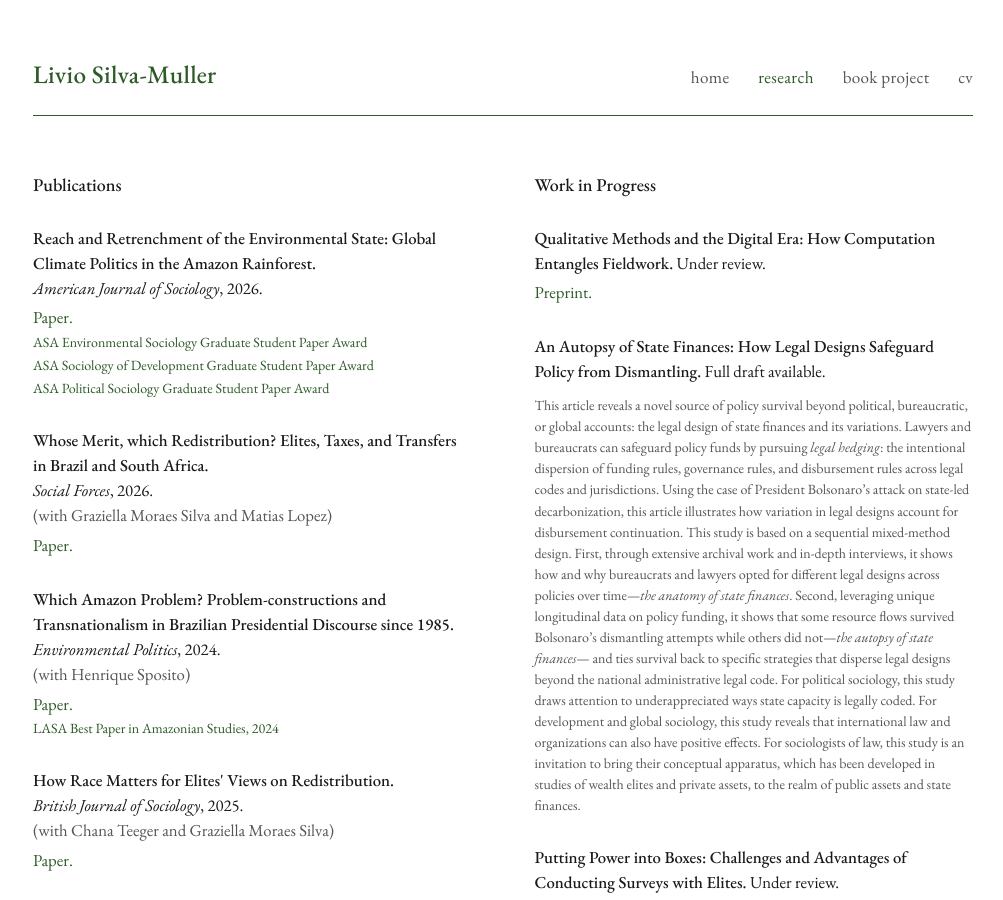
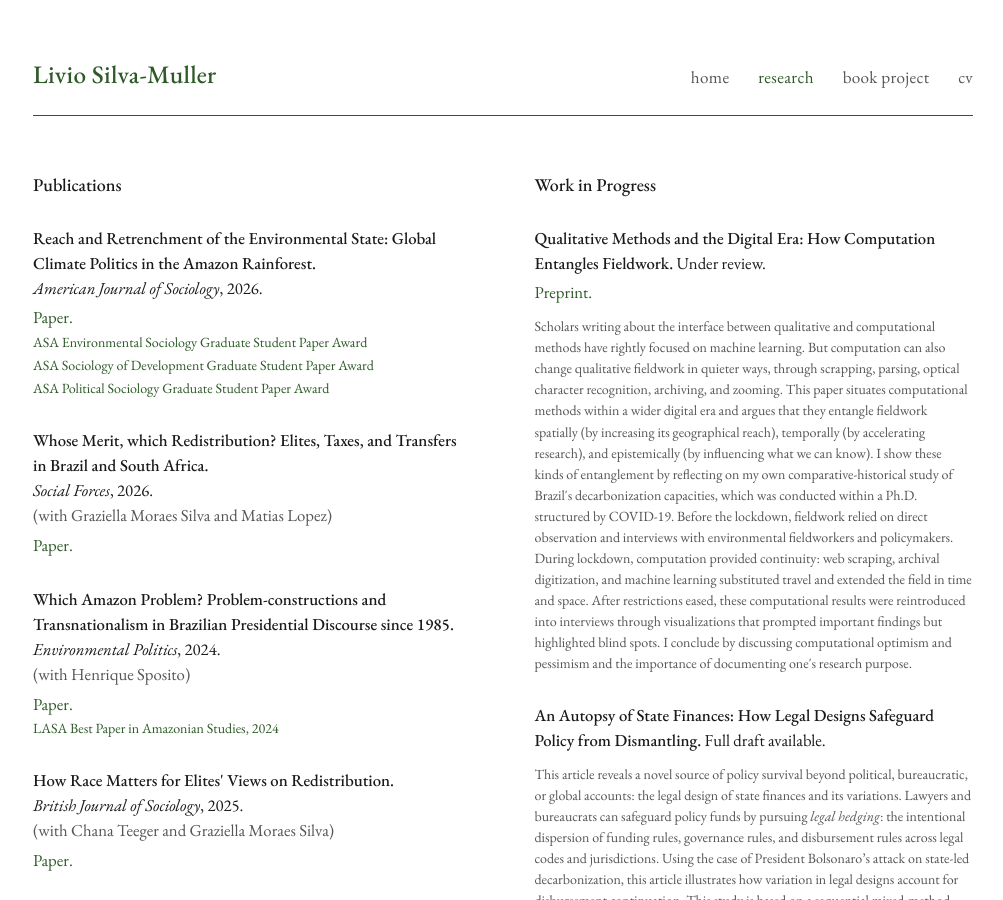
Before and after one commit to liviosilvamuller/liviosilvamuller.github.io, a Jekyll site: the page built from research.md, in a window 1280 px wide and 900 px high. Shown: the whole window, without its empty margins (137-1140 px from the left). Built offline with Jekyll 4.4.1, drawn with Linux system fonts in a browser that asks for light colours.

Commit message:
#new abstract

```diff
--- a/_data/working.yml
+++ b/_data/working.yml
@@ -3,6 +3,25 @@
   links:
     - text: "Preprint."
       url: "https://osf.io/preprints/socarxiv/tqvm7_v1"
+  abstract: >
+    Scholars writing about the interface between qualitative and computational
+    methods have rightly focused on machine learning. But computation can also
+    change qualitative fieldwork in quieter ways, through scrapping, parsing,
+    optical character recognition, archiving, and zooming. This paper situates
+    computational methods within a wider digital era and argues that they
+    entangle fieldwork spatially (by increasing its geographical reach),
+    temporally (by accelerating research), and epistemically (by influencing
+    what we can know). I show these kinds of entanglement by reflecting on my
+    own comparative-historical study of Brazil's decarbonization capacities,
+    which was conducted within a Ph.D. structured by COVID-19. Before the
+    lockdown, fieldwork relied on direct observation and interviews with
+    environmental fieldworkers and policymakers. During lockdown, computation
+    provided continuity: web scraping, archival digitization, and machine
+    learning substituted travel and extended the field in time and space. After
+    restrictions eased, these computational results were reintroduced into
+    interviews through visualizations that prompted important findings but
+    highlighted blind spots. I conclude by discussing computational optimism and
+    pessimism and the importance of documenting one's research purpose.
 
 - title: "An Autopsy of State Finances: How Legal Designs Safeguard Policy from Dismantling."
   publication: "Full draft available."
```
Also changed, not shown: 1 other file.
